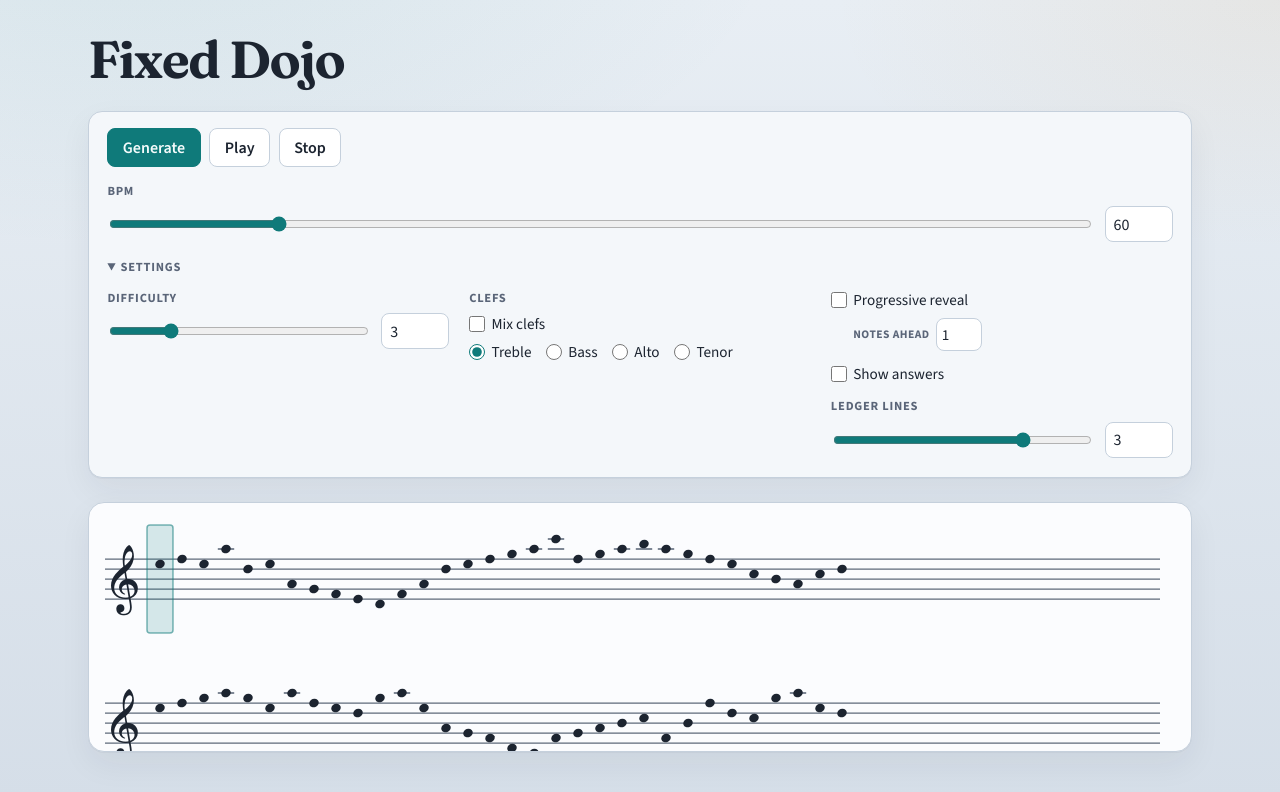
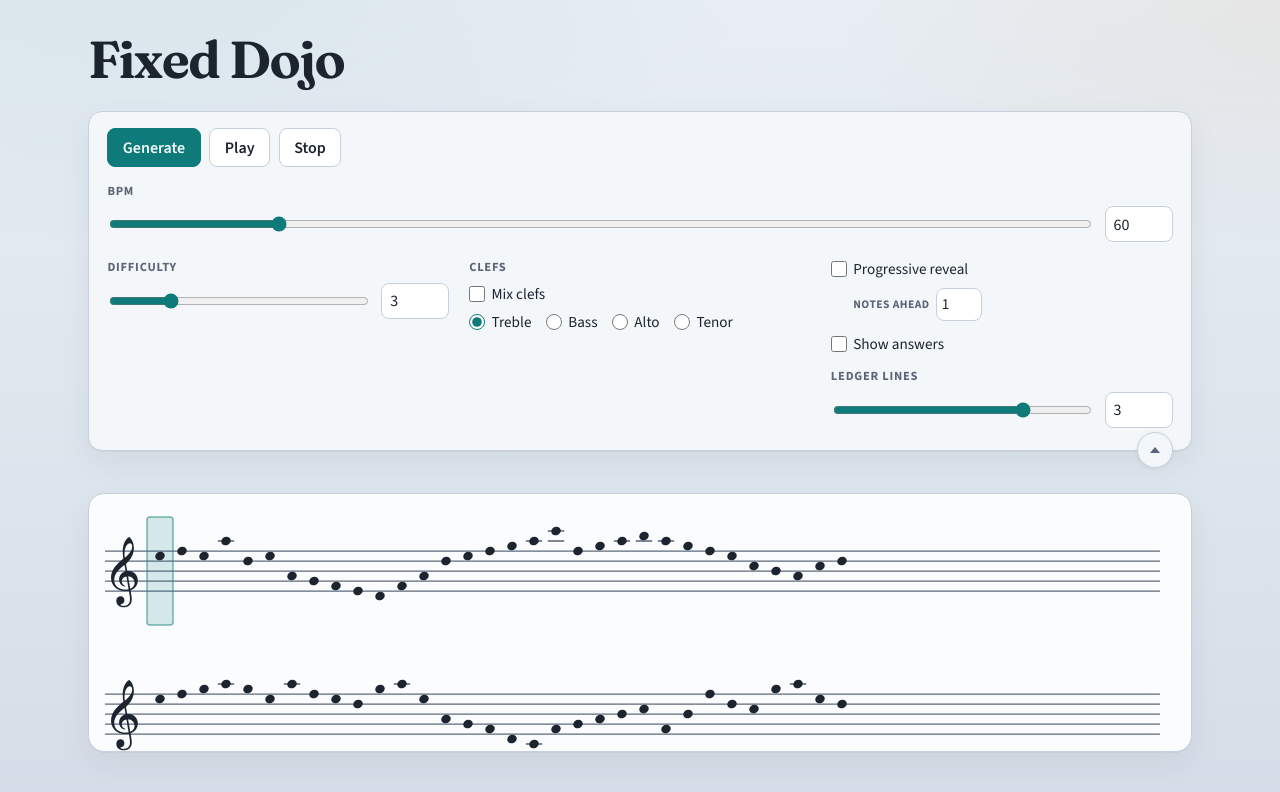
Before and after one commit to greenstrand/solfegepractice, a React (Vite) app: page / in a window 1280 px wide. Shown: the top 792 px of the page. Built offline with nearby package versions, Linux system fonts and the light colour scheme.

Commit message:
Replace Settings details with a circular expand toggle on the controls border.

```diff
--- a/src/styles/app.css
+++ b/src/styles/app.css
@@ -63,17 +63,19 @@ body {
 }
 
 .controls-view {
+  position: relative;
   background: var(--panel);
   border: 1px solid var(--line);
   border-radius: 14px;
-  padding: 1rem 1.15rem 1.15rem;
+  padding: 1rem 1.15rem 1.35rem;
+  margin-bottom: 1.15rem;
   box-shadow: var(--shadow);
   display: flex;
   flex-direction: column;
   gap: 1rem;
   min-height: 0;
   flex-shrink: 1;
-  overflow: hidden;
+  overflow: visible;
 }
 
 .controls-pinned {
@@ -90,19 +92,60 @@ body {
   gap: 0.55rem;
 }
 
-.controls-settings-summary {
-  cursor: pointer;
-  font-size: 0.78rem;
-  font-weight: 700;
-  letter-spacing: 0.06em;
-  text-transform: uppercase;
-  color: var(--ink-muted);
-}
-
 .controls-settings-body {
   max-height: 30dvh;
   overflow: auto;
-  margin-top: 0.75rem;
+  min-height: 0;
+}
+
+.controls-expand-toggle {
+  position: absolute;
+  bottom: 0;
+  right: 1.15rem;
+  z-index: 1;
+  display: flex;
+  align-items: center;
+  justify-content: center;
+  width: 36px;
+  height: 36px;
+  padding: 0;
+  border: 1px solid var(--line);
+  border-radius: 50%;
+  background: var(--panel);
+  color: var(--ink-muted);
+  box-shadow: 0 1px 4px rgba(28, 36, 48, 0.08);
+  transform: translateY(50%);
+  cursor: pointer;
+  font: inherit;
+  line-height: 1;
+  transition: background 120ms ease, border-color 120ms ease, color 120ms ease;
+}
+
+.controls-expand-toggle:hover {
+  border-color: var(--accent);
+  color: var(--ink);
+}
+
+.controls-expand-toggle:focus-visible {
+  outline: 2px solid var(--accent-soft);
+  outline-offset: 2px;
+}
+
+.controls-expand-caret {
+  display: block;
+  width: 0;
+  height: 0;
+  border-left: 5px solid transparent;
+  border-right: 5px solid transparent;
+  pointer-events: none;
+}
+
+.controls-expand-caret.is-down {
+  border-top: 6px solid currentColor;
+}
+
+.controls-expand-caret.is-up {
+  border-bottom: 6px solid currentColor;
 }
 
 .controls-generate-hint {
@@ -288,7 +331,12 @@ body {
   }
 
   .controls-view {
-    padding: 0.9rem 0.85rem 1rem;
+    padding: 0.9rem 0.85rem 1.2rem;
+    margin-bottom: 1.15rem;
+  }
+
+  .controls-expand-toggle {
+    right: 0.85rem;
   }
 
   .controls-transport {
--- a/src/view/ControlsView.tsx
+++ b/src/view/ControlsView.tsx
@@ -1,5 +1,6 @@
 /** Draft settings + transport controls. Props-driven; no session math. */
 
+import { useState } from "react";
 import type { Clef } from "../model/clefSolfegeMap";
 import { CLEFS } from "../model/clefSolfegeMap";
 import type { DrillSettings } from "../model/session";
@@ -49,6 +50,7 @@ export function ControlsView({
   toggleClef,
   className = "controls-view",
 }: ControlsViewProps) {
+  const [expanded, setExpanded] = useState(true);
   /** Difficulty / ledger lines need Generate; Mix locked while playing. */
   const genLocked = playing;
   /** Single-clef (Mix off) remaps live - stay enabled mid-run. */
@@ -105,8 +107,7 @@ export function ControlsView({
         </label>
       </div>
 
-      <details className="controls-settings" open>
-        <summary className="controls-settings-summary">Settings</summary>
+      {expanded ? (
         <div className="controls-settings-body">
           <div className="controls-grid">
             <label className="control-field">
@@ -218,7 +219,20 @@ export function ControlsView({
             </div>
           </div>
         </div>
-      </details>
+      ) : null}
+
+      <button
+        type="button"
+        className="controls-expand-toggle"
+        aria-expanded={expanded}
+        aria-label={expanded ? "Collapse settings" : "Expand settings"}
+        onClick={() => setExpanded((open) => !open)}
+      >
+        <span
+          className={expanded ? "controls-expand-caret is-up" : "controls-expand-caret is-down"}
+          aria-hidden="true"
+        />
+      </button>
     </section>
   );
 }
```
